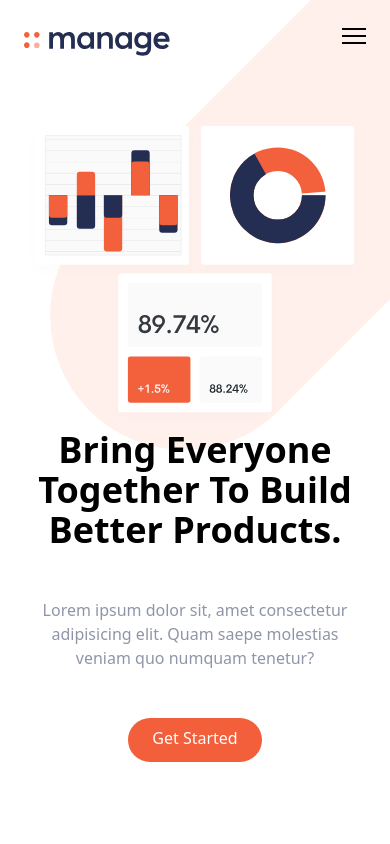
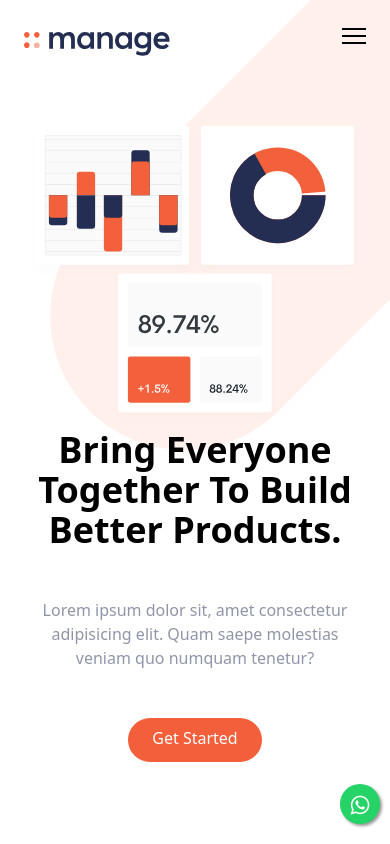
Before and after one commit to codewithjaspreet/significant-infotech, a website: page src/index.html in a window 390 px wide. Shown: the top 844 px of the page. Drawn offline with Linux system fonts and the light colour scheme.

Commit message:
whatsapp feature added

```diff
--- a/src/index.html
+++ b/src/index.html
@@ -4,8 +4,15 @@
   <meta charset="UTF-8">
   <meta name="viewport" content="width=device-width, initial-scale=1.0">
   <link href="/dist/output.css" rel="stylesheet">
+  <link rel="stylesheet" href="https://maxcdn.bootstrapcdn.com/font-awesome/4.5.0/css/font-awesome.min.css">
+
+
 </head>
+
+
 <body>
+    <a href="https://wa.me/9984822215" class="whatsapp_float" target="_blank"> <i class="fa fa-whatsapp whatsapp-icon"></i></a>
+
     <!-- navbar here -->
 
     <nav class="relative container mx-auto p-6">
--- a/src/input.css
+++ b/src/input.css
@@ -71,3 +71,66 @@ body {
   .open .hamburger-bottom {
     transform: rotate(-45deg) translateY(6px) translate(-6px);
   }
+
+  .whatsapp_float {
+
+	position:fixed;
+
+	width:60px;
+
+	height:60px;
+
+	bottom:40px;
+
+	right:40px;
+
+	background-color:#25d366;
+
+	color:#FFF;
+
+	border-radius:50px;
+
+	text-align:center;
+
+        font-size:30px;
+
+	box-shadow: 2px 2px 3px #999;
+
+        z-index:100;
+
+}
+
+
+.whatsapp-icon {
+
+	margin-top:16px;
+
+}
+
+
+
+/* for mobile */
+
+@media screen and (max-width: 767px){
+
+     .whatsapp-icon {
+
+	 margin-top:10px;
+
+     }
+
+    .whatsapp_float {
+
+        width: 40px;
+
+        height: 40px;
+
+        bottom: 20px;
+
+        right: 10px;
+
+        font-size: 22px;
+
+    }
+
+}
```
Also changed, not shown: dist/output.css.
